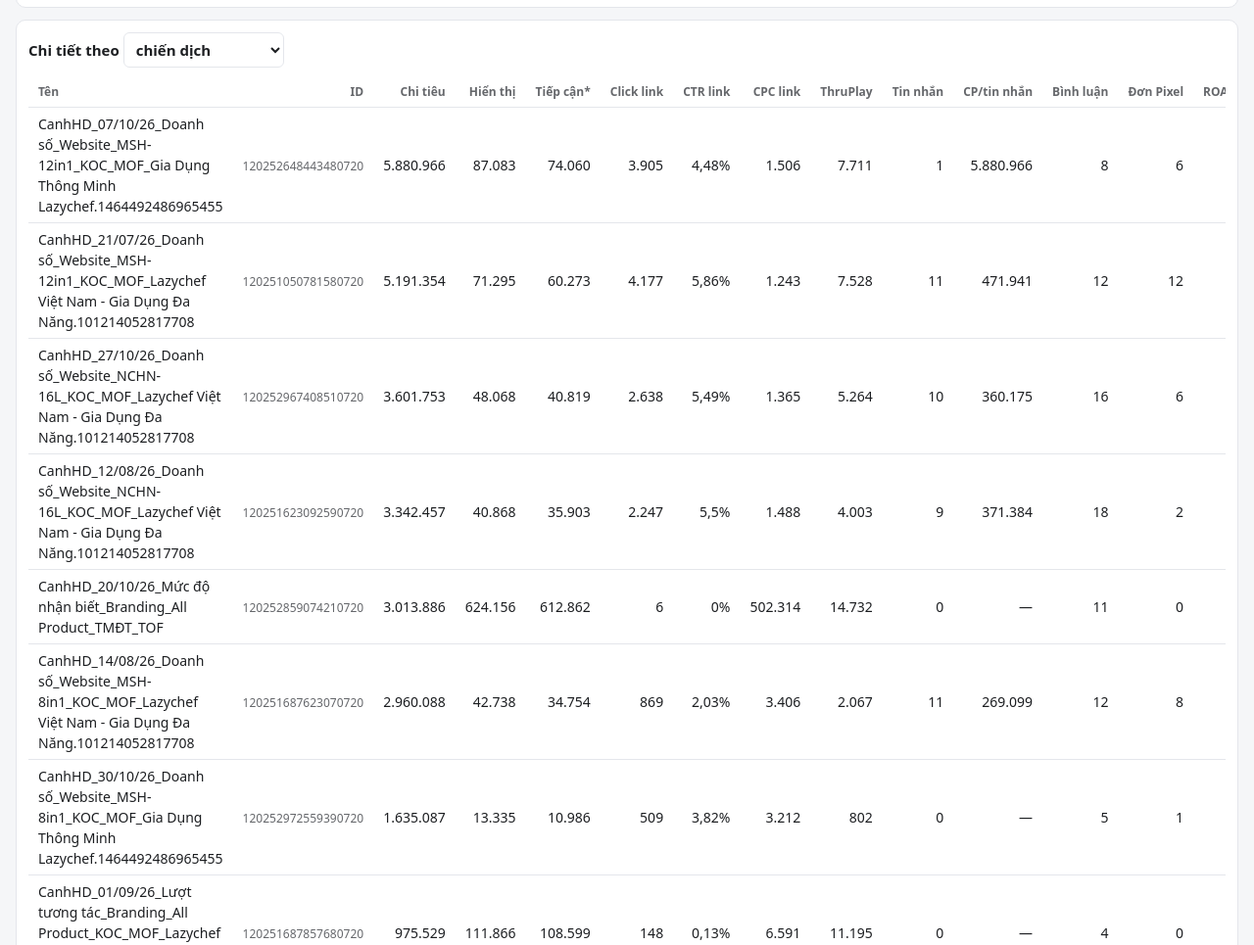
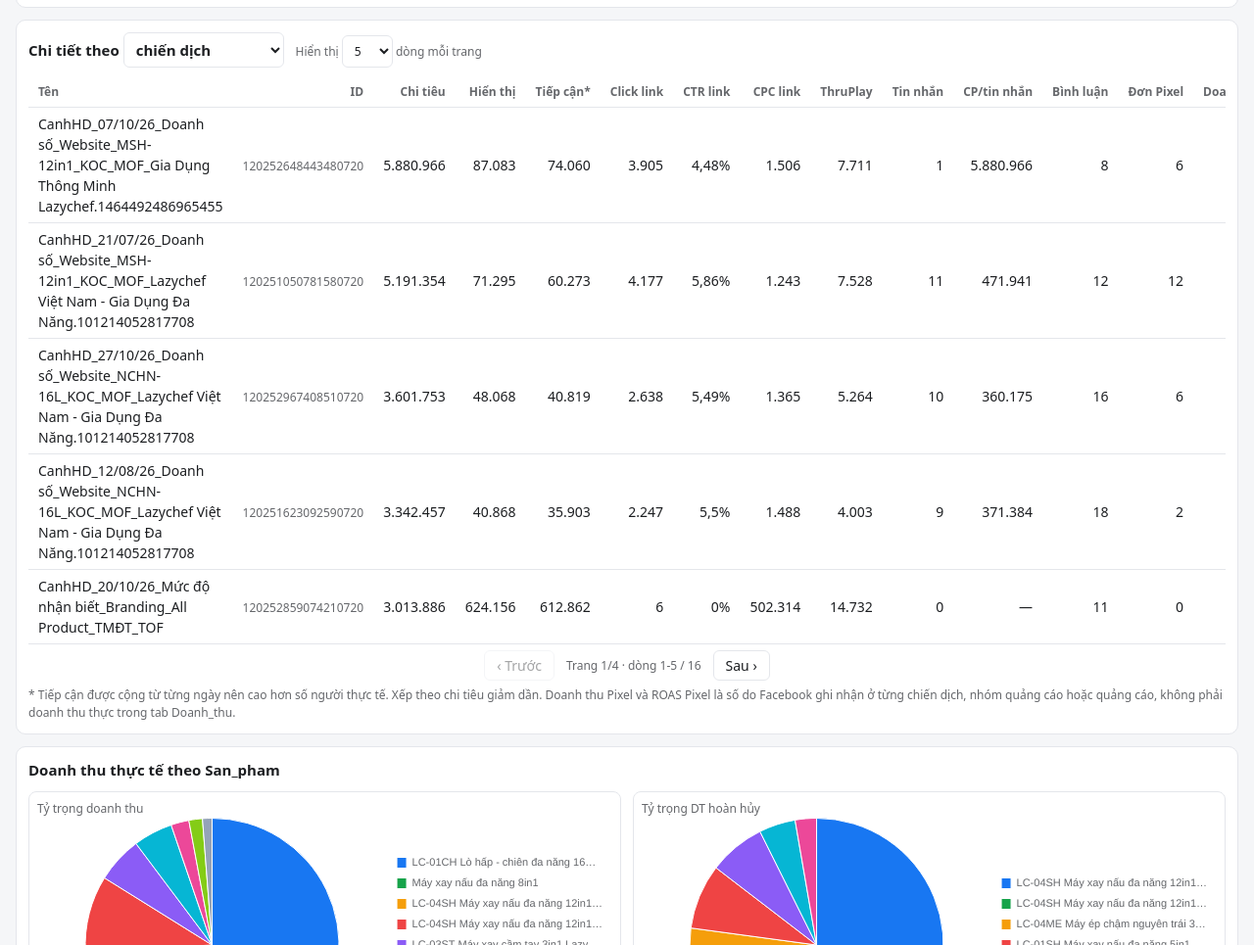
Before and after one commit to hdCanh2000/BC-FB-Lazychef, a plain HTML site: page index.html in a window 1280 px wide. Shown: the part 1632-2597 px from the top of the page at 98% size. Drawn offline with nearby package versions, Linux system fonts and the light colour scheme.

Commit message:
Enhance index.html with pagination and display options

```diff
--- a/index.html
+++ b/index.html
@@ -105,9 +105,11 @@ th{font-size:12px;color:var(--mu);font-weight:600}
   <div style="position:relative;height:300px"><canvas id="ch"></canvas></div></div>
 
 <div class="card"><h2>Chi tiết theo
-  <select id="lv"><option value="campaign">chiến dịch</option><option value="adset">nhóm quảng cáo</option><option value="ad">quảng cáo</option></select></h2>
+  <select id="lv"><option value="campaign">chiến dịch</option><option value="adset">nhóm quảng cáo</option><option value="ad">quảng cáo</option></select>
+  <span class="mu" style="font-weight:400;margin-left:8px">Hiển thị <select id="tbsize"><option value="5" selected>5</option><option value="10">10</option><option value="20">20</option></select> dòng mỗi trang</span></h2>
   <div class="sc" id="tb"></div>
-  <div class="mu" style="margin-top:6px">* Tiếp cận được cộng từ từng ngày nên cao hơn số người thực tế. Chỉ hiển thị 200 dòng chi tiêu cao nhất. ROAS Pixel là số do Facebook ghi nhận, không phải doanh thu thực.</div></div>
+  <div id="tbpager"></div>
+  <div class="mu" style="margin-top:6px">* Tiếp cận được cộng từ từng ngày nên cao hơn số người thực tế. Xếp theo chi tiêu giảm dần. Doanh thu Pixel và ROAS Pixel là số do Facebook ghi nhận ở từng chiến dịch, nhóm quảng cáo hoặc quảng cáo, không phải doanh thu thực trong tab Doanh_thu.</div></div>
 
 <div id="rv"></div>
 
@@ -383,15 +385,25 @@ function chartDaily(a,b){
       {label:'Doanh thu thực tế',type:'line',data:ds.map(d=>rv[d]||0),borderColor:'#16a34a',backgroundColor:'#16a34a',tension:.25,pointRadius:2}]},
     options:{responsive:true,maintainAspectRatio:false,interaction:{mode:'index',intersect:false}}});
 }
+let TBROWS=[],TBLV='campaign',TBPAGE=0,TBSIZE=5,TBSIG='';
 function levelTable(a,b){
   const lv=$('#lv').value,ix={campaign:1,adset:2,ad:3}[lv],m={};
   for(const r of FB){if(r[0]<a||r[0]>b)continue;
     const o=m[r[ix]]||(m[r[ix]]={spend:0,reach:0,impr:0,clicks:0,thru:0,msg:0,cmt:0,pur:0,frev:0});
     o.spend+=r[4];o.reach+=r[5];o.impr+=r[6];o.clicks+=r[7];o.thru+=r[8];o.msg+=r[9];o.cmt+=r[10];o.pur+=r[11];o.frev+=r[12]}
-  const rows=Object.entries(m).sort((x,y)=>y[1].spend-x[1].spend).slice(0,200);
-  $('#tb').innerHTML=tbl(['Tên','ID','Chi tiêu','Hiển thị','Tiếp cận*','Click link','CTR link','CPC link','ThruPlay','Tin nhắn','CP/tin nhắn','Bình luận','Đơn Pixel','ROAS Pixel'],
+  TBROWS=Object.entries(m).sort((x,y)=>y[1].spend-x[1].spend);TBLV=lv;
+  const sig=[a,b,lv,FB===FBALL?'all':[...SELACC].join(',')].join('|');
+  if(sig!==TBSIG){TBPAGE=0;TBSIG=sig}
+  drawTb();
+}
+function drawTb(){
+  const lv=TBLV,tot=TBROWS.length,pages=Math.max(1,Math.ceil(tot/TBSIZE));
+  TBPAGE=Math.max(0,Math.min(TBPAGE,pages-1));
+  const s0=TBPAGE*TBSIZE,rows=TBROWS.slice(s0,s0+TBSIZE);
+  $('#tb').innerHTML=tbl(['Tên','ID','Chi tiêu','Hiển thị','Tiếp cận*','Click link','CTR link','CPC link','ThruPlay','Tin nhắn','CP/tin nhắn','Bình luận','Đơn Pixel','Doanh thu Pixel','ROAS Pixel'],
     rows.map(([k,o])=>[esc((NAMES[lv]||{})[k]||k),`<span class="mu">${esc(k)}</span>`,f(o.spend),f(o.impr),f(o.reach),f(o.clicks),
-      F(o.impr?o.clicks/o.impr*100:null,2,'%'),F(o.clicks?o.spend/o.clicks:null),f(o.thru),f(o.msg),F(o.msg?o.spend/o.msg:null),f(o.cmt),f(o.pur),F(o.spend?o.frev/o.spend:null,2)]));
+      F(o.impr?o.clicks/o.impr*100:null,2,'%'),F(o.clicks?o.spend/o.clicks:null),f(o.thru),f(o.msg),F(o.msg?o.spend/o.msg:null),f(o.cmt),f(o.pur),f(o.frev),F(o.spend?o.frev/o.spend:null,2)]));
+  $('#tbpager').innerHTML=tot?`<div class="pager"><button data-dir="-1"${TBPAGE<=0?' disabled':''}>‹ Trước</button><span class="mu">Trang ${TBPAGE+1}/${pages} · dòng ${s0+1}-${s0+rows.length} / ${f(tot)}</span><button data-dir="1"${TBPAGE>=pages-1?' disabled':''}>Sau ›</button></div>`:'<div class="mu" style="text-align:center">Không có dữ liệu trong kỳ này</div>';
 }
 /* ===== Chi phí / doanh thu theo sản phẩm & danh mục ===== */
 const famOfName=nm=>{const n=norm(nm);if(CFG.PRODUCT_OTHER_KW.some(k=>n.includes(k)))return'OTHER';
@@ -692,6 +704,8 @@ function bestAds(a,b,cur,out){
 const optHandler=e=>{const t=e.target;if(t&&t.dataset&&t.dataset.opt){COSTOPT[t.dataset.opt]=!!t.checked;render()}};
 $('#cmpopts').addEventListener('change',optHandler);
 $('#best').addEventListener('change',e=>{const t=e.target;if(t&&t.id==='adsort'){ADSORT=t.value;if(ADCTX)bestAds(ADCTX.a,ADCTX.b,ADCTX.cur,[])}else optHandler(e)});
+$('#tbsize').addEventListener('change',()=>{TBSIZE=+$('#tbsize').value||5;TBPAGE=0;drawTb()});
+$('#tbpager').addEventListener('click',e=>{const t=e.target;if(!t||!t.dataset||!t.dataset.dir)return;TBPAGE=Math.max(0,TBPAGE+(+t.dataset.dir));drawTb()});
 $('#best').addEventListener('click',e=>{const t=e.target;if(!t||!t.dataset||!t.dataset.pg)return;ADPAGE[t.dataset.pg]=Math.max(0,(ADPAGE[t.dataset.pg]||0)+(+t.dataset.dir));drawAds()});
 </script>
 </body>
```
